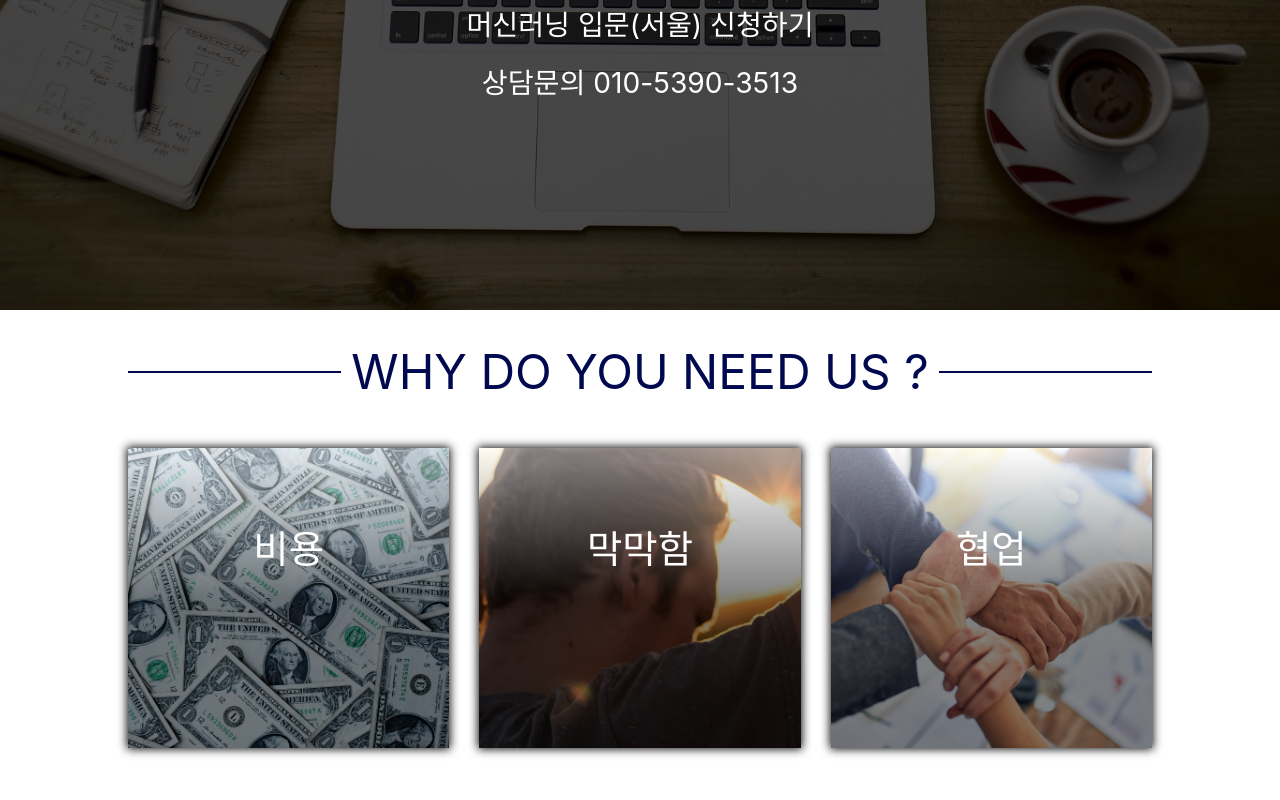
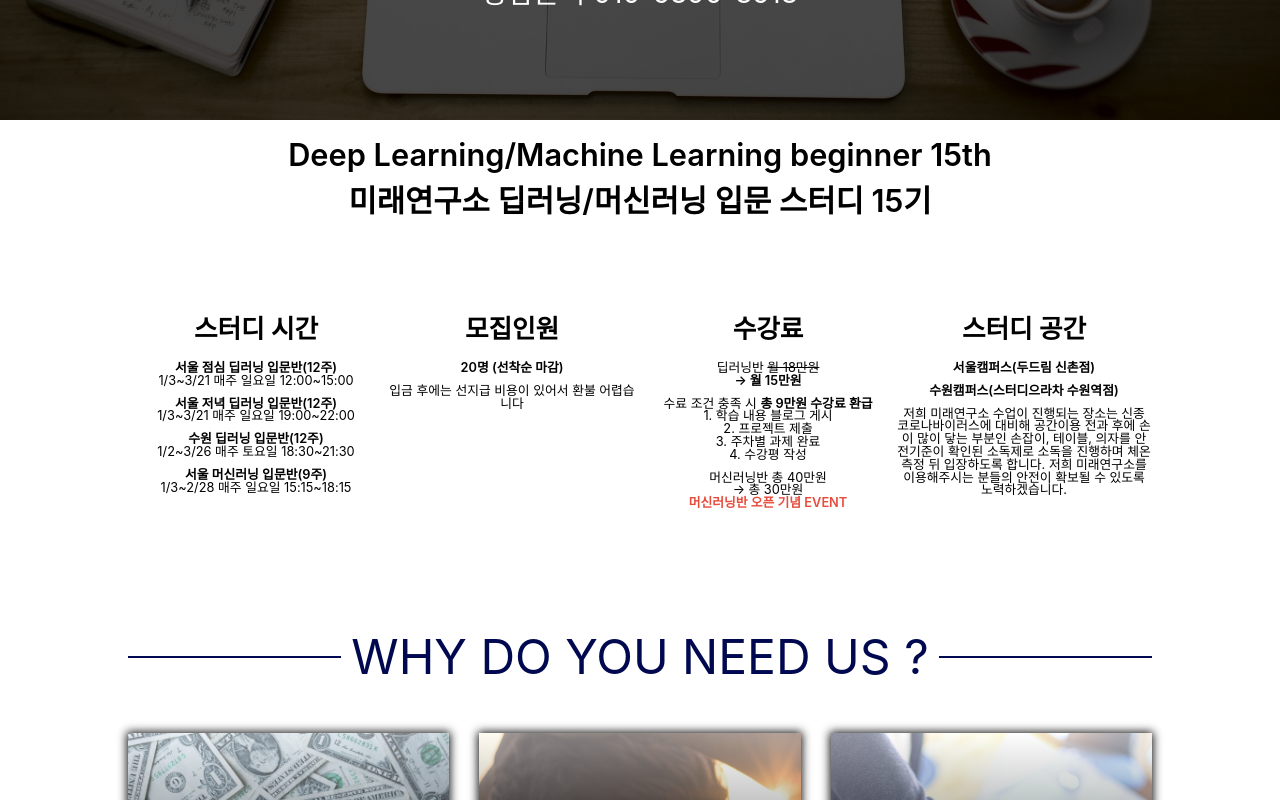
Before and after one commit to ehddnr301/webPage, a React app: page /#/ in a window 1280 px wide. Shown: the part 740-1540 px from the top of the page. Built offline with nearby package versions, Linux system fonts and the light colour scheme.

Commit message:
16th - Add Term component & extra mediaquery

```diff
--- a/src/components/Banner/index.tsx
+++ b/src/components/Banner/index.tsx
@@ -8,7 +8,7 @@ const Container = styled.div`
     background: url(${banner}) center center no-repeat;
     background-size: cover;
     width: 100%;
-    height: 50%;
+    height: 40%;
     position: relative;
     display: flex;
     justify-content: center;
@@ -42,15 +42,16 @@ const Text = styled.div`
         margin-bottom: 30px;
     }
     &:first-child {
+        font-weight: 600;
         margin-bottom: 100px;
-        font-size: 2.8vw;
+        font-size: 3.6vw;
         @media ${device.small} {
-            font-size: 24px;
+            font-size: 30px;
         }
         &:hover {
-            font-size: 3vw;
+            font-size: 3.8vw;
             @media ${device.small} {
-                font-size: 26px;
+                font-size: 32px;
             }
         }
     }
--- a/src/components/Card/index.tsx
+++ b/src/components/Card/index.tsx
@@ -5,6 +5,7 @@ import BlackBox from '../BlackBox';
 import hopeless from '../../assets/images/hopeless.jpg';
 import money from '../../assets/images/money.jpg';
 import colabo from '../../assets/images/colabo.jpg';
+import device from '../../responsive';
 
 const CardA = styled.div`
     width: 100%;
@@ -19,6 +20,10 @@ const CardA = styled.div`
     }
     &:hover > div > div > div {
         display: none;
+    }
+    @media ${device.small} {
+        width: 200px;
+        height: 200px;
     }
 `;
 const InnerA = styled.div`
@@ -54,7 +59,9 @@ const FrontA = styled.div<BackgroundProp>`
     justify-content: center;
     padding-bottom: 30%;
     font-size: 3vw;
-    /* border: 1px solid black; */
+    @media ${device.small} {
+        font-size: 5vw;
+    }
     & > span {
         z-index: 110;
     }
--- a/src/components/Home/index.tsx
+++ b/src/components/Home/index.tsx
@@ -3,17 +3,23 @@ import styled from 'styled-components';
 import Banner from '../Banner';
 import Why from '../Why';
 import Footer from '../Footer';
+import Term from '../Term';
+import device from '../../responsive';
 
 const Container = styled.div`
     width: 100%;
     height: 250vh;
     padding-top: 100px;
     position: relative;
+    @media ${device.small} {
+        height: 320vh;
+    }
 `;
 const Home: React.FC = () => {
     return (
         <Container>
             <Banner />
+            <Term />
             <Why />
             <Footer></Footer>
         </Container>
--- /dev/null
+++ b/src/components/Term/index.tsx
@@ -0,0 +1,192 @@
+import * as React from 'react';
+import styled from 'styled-components';
+import device from '../../responsive';
+
+const Container = styled.div`
+    width: 100%;
+    height: 25%;
+    padding: 20px 10%;
+    display: flex;
+    flex-direction: column;
+    align-items: center;
+    @media ${device.small} {
+        height: 20%;
+        margin-bottom: 20px;
+    }
+`;
+
+const Title = styled.div`
+    font-size: 2.4vw;
+    font-weight: 600;
+    &:nth-child(2) {
+        margin-bottom: 100px;
+        @media ${device.small} {
+            margin-bottom: 25px;
+        }
+    }
+    &:first-child {
+        margin-bottom: 15px;
+    }
+    @media ${device.small} {
+        font-size: 3.4vw;
+    }
+`;
+
+const InfoWrapper = styled.div`
+    width: 100%;
+    display: flex;
+    justify-content: space-around;
+    flex-direction: row;
+    @media ${device.small} {
+        flex-direction: column;
+    }
+`;
+
+const InfoDivider = styled.div`
+    width: 100%;
+    display: flex;
+    justify-content: space-around;
+    @media ${device.small} {
+        margin-bottom: 10px;
+    }
+    & > div:not(:last-child) {
+        @media ${device.small} {
+            font-size: 2vw;
+            margin-right: 5px;
+        }
+    }
+`;
+
+const Info = styled.div`
+    width: 100%;
+    display: flex;
+    flex-direction: column;
+    align-items: center;
+`;
+
+const InfoTitle = styled.div`
+    width: 100%;
+    text-align: center;
+    margin-bottom: 20px;
+    font-size: 2vw;
+    font-weight: 600;
+    @media ${device.small} {
+        font-size: 16px;
+    }
+`;
+
+interface marginProp {
+    margin: boolean;
+}
+const InfoItem = styled.div<marginProp>`
+    font-size: 1vw;
+    margin-bottom: ${(props) => (props.margin ? '10px' : null)};
+    text-align: center;
+    & > span {
+        text-decoration-line: line-through;
+    }
+    & > strong {
+        font-weight: 600;
+    }
+    & > h1 {
+        font-weight: 600;
+        color: #e74c3c;
+    }
+    @media ${device.small} {
+        font-size: 2vw;
+    }
+`;
+
+const Term: React.FC = () => {
+    return (
+        <Container>
+            <Title>Deep Learning/Machine Learning beginner 15th</Title>
+            <Title>미래연구소 딥러닝/머신러닝 입문 스터디 15기</Title>
+            <InfoWrapper>
+                <InfoDivider>
+                    <Info>
+                        <InfoTitle>스터디 시간</InfoTitle>
+                        <InfoItem margin={false}>
+                            <strong>서울 점심 딥러닝 입문반(12주)</strong>
+                        </InfoItem>
+                        <InfoItem margin={true}>
+                            1/3~3/21 매주 일요일 12:00~15:00
+                        </InfoItem>
+                        <InfoItem margin={false}>
+                            <strong>서울 저녁 딥러닝 입문반(12주)</strong>
+                        </InfoItem>
+                        <InfoItem margin={true}>
+                            1/3~3/21 매주 일요일 19:00~22:00
+                        </InfoItem>
+                        <InfoItem margin={false}>
+                            <strong>수원 딥러닝 입문반(12주)</strong>
+                        </InfoItem>
+                        <InfoItem margin={true}>
+                            1/2~3/26 매주 토요일 18:30~21:30
+                        </InfoItem>
+                        <InfoItem margin={false}>
+                            <strong>서울 머신러닝 입문반(9주)</strong>
+                        </InfoItem>
+                        <InfoItem margin={true}>
+                            1/3~2/28 매주 일요일 15:15~18:15
+                        </InfoItem>
+                    </Info>
+                    <Info>
+                        <InfoTitle>모집인원</InfoTitle>
+                        <InfoItem margin={true}>
+                            <strong>20명 (선착순 마감)</strong>
+                        </InfoItem>
+                        <InfoItem margin={true}>
+                            입금 후에는 선지급 비용이 있어서 환불 어렵습니다
+                        </InfoItem>
+                    </Info>
+                </InfoDivider>
+                <InfoDivider>
+                    <Info>
+                        <InfoTitle>수강료</InfoTitle>
+                        <InfoItem margin={false}>
+                            딥러닝반 <span>월 18만원</span>
+                        </InfoItem>
+                        <InfoItem margin={true}>
+                            <strong>→ 월 15만원</strong>{' '}
+                        </InfoItem>
+                        <InfoItem margin={false}>
+                            수료 조건 충족 시{' '}
+                            <strong>총 9만원 수강료 환급</strong>
+                        </InfoItem>
+                        <InfoItem margin={false}>
+                            1. 학습 내용 블로그 게시
+                        </InfoItem>
+                        <InfoItem margin={false}>2. 프로젝트 제출</InfoItem>
+                        <InfoItem margin={false}>3. 주차별 과제 완료</InfoItem>
+                        <InfoItem margin={true}>4. 수강평 작성</InfoItem>
+                        <InfoItem margin={false}>머신러닝반 총 40만원</InfoItem>
+                        <InfoItem margin={false}>→ 총 30만원</InfoItem>
+                        <InfoItem margin={true}>
+                            <h1>머신러닝반 오픈 기념 EVENT</h1>
+                        </InfoItem>
+                    </Info>
+                    <Info>
+                        <InfoTitle>스터디 공간</InfoTitle>
+                        <InfoItem margin={true}>
+                            <strong>서울캠퍼스(두드림 신촌점)</strong>
+                        </InfoItem>
+                        <InfoItem margin={true}>
+                            <strong>수원캠퍼스(스터디으라차 수원역점)</strong>
+                        </InfoItem>
+                        <InfoItem margin={false}>
+                            저희 미래연구소 수업이 진행되는 장소는 신종
+                            코로나바이러스에 대비해 공간이용 전과 후에 손이 많이
+                            닿는 부분인 손잡이, 테이블, 의자를 안전기준이 확인된
+                            소독제로 소독을 진행하며 체온 측정 뒤 입장하도록
+                            합니다. 저희 미래연구소를 이용해주시는 분들의 안전이
+                            확보될 수 있도록 노력하겠습니다.
+                        </InfoItem>
+                    </Info>
+                </InfoDivider>
+            </InfoWrapper>
+        </Container>
+    );
+};
+
+export default Term;
--- a/src/components/Why/index.tsx
+++ b/src/components/Why/index.tsx
@@ -1,6 +1,7 @@
 import * as React from 'react';
 import { useState } from 'react';
 import styled from 'styled-components';
+import device from '../../responsive';
 import Card from '../Card';
 
 const Container = styled.div`
@@ -39,6 +40,15 @@ const CardWrapper = styled.div`
     & > div:not(:last-child) {
         margin-right: 30px;
     }
+    flex-direction: row;
+    @media ${device.small} {
+        flex-direction: column;
+        align-items: center;
+        & > div:not(:last-child) {
+            margin-right: 0px;
+            margin-bottom: 15px;
+        }
+    }
 `;
 
 const Why: React.FC = () => {
@@ -56,6 +66,7 @@ const Why: React.FC = () => {
                                 AI, 인공지능, 딥러닝, 머신러닝 사실 저 또한 1년
                                 전에는 이런 단어를 보면 제가 할 수 있겠다고는
                                 생각도 못했습니다. 그러나
+                                컴퓨터 전공자도 아닌
                                 제가 도전해 본 결과 할 수 있다는 걸
                                 깨달았습니다. 물론 혼자하기엔 굉장히 힘들고
                                 어려운 길입니다. 그래서 여러분께서 이를 배우실
```
Also changed, not shown: readme/commit.md (+4 -0 lines), 1 other file (tests, documents, lock files or other folders).
